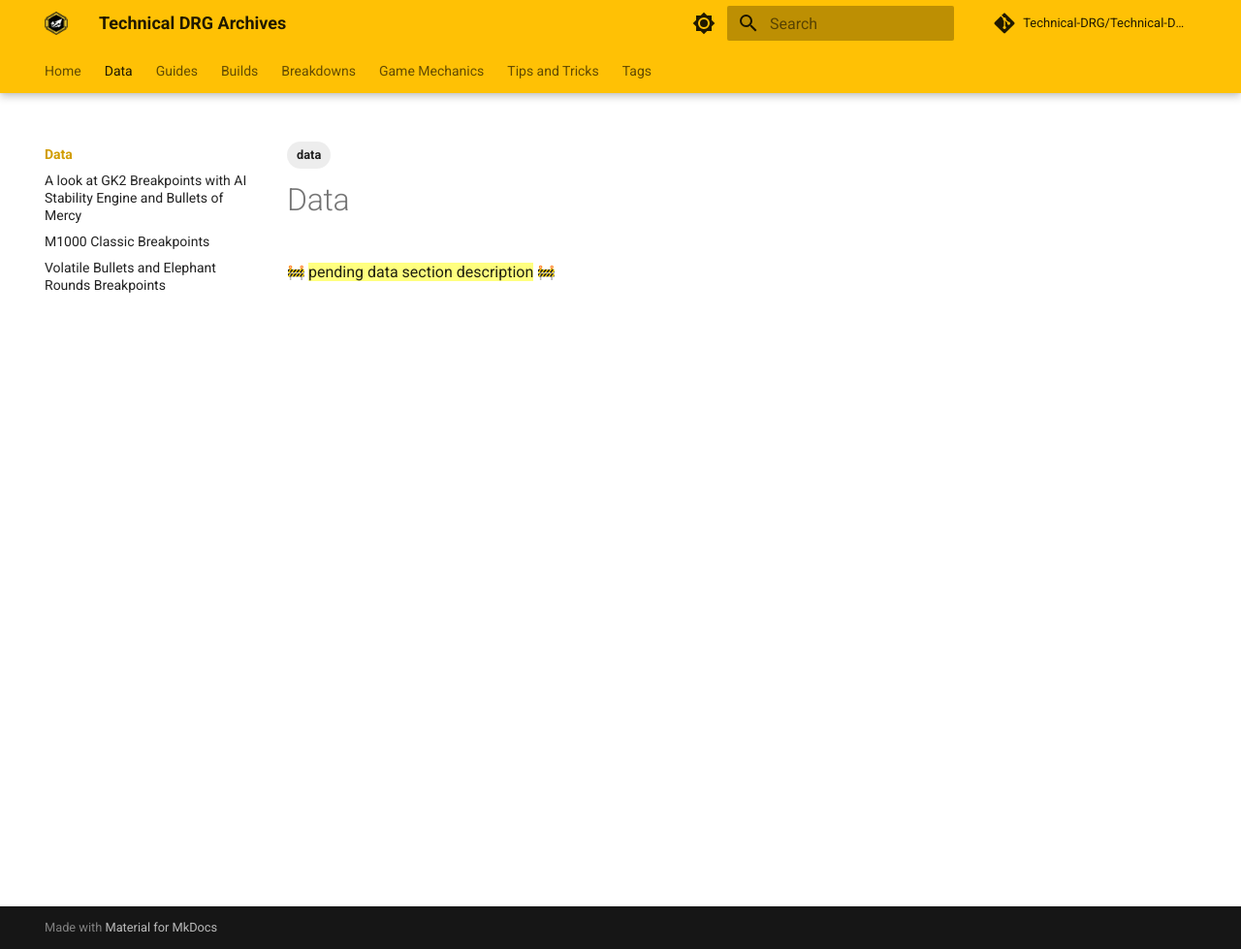
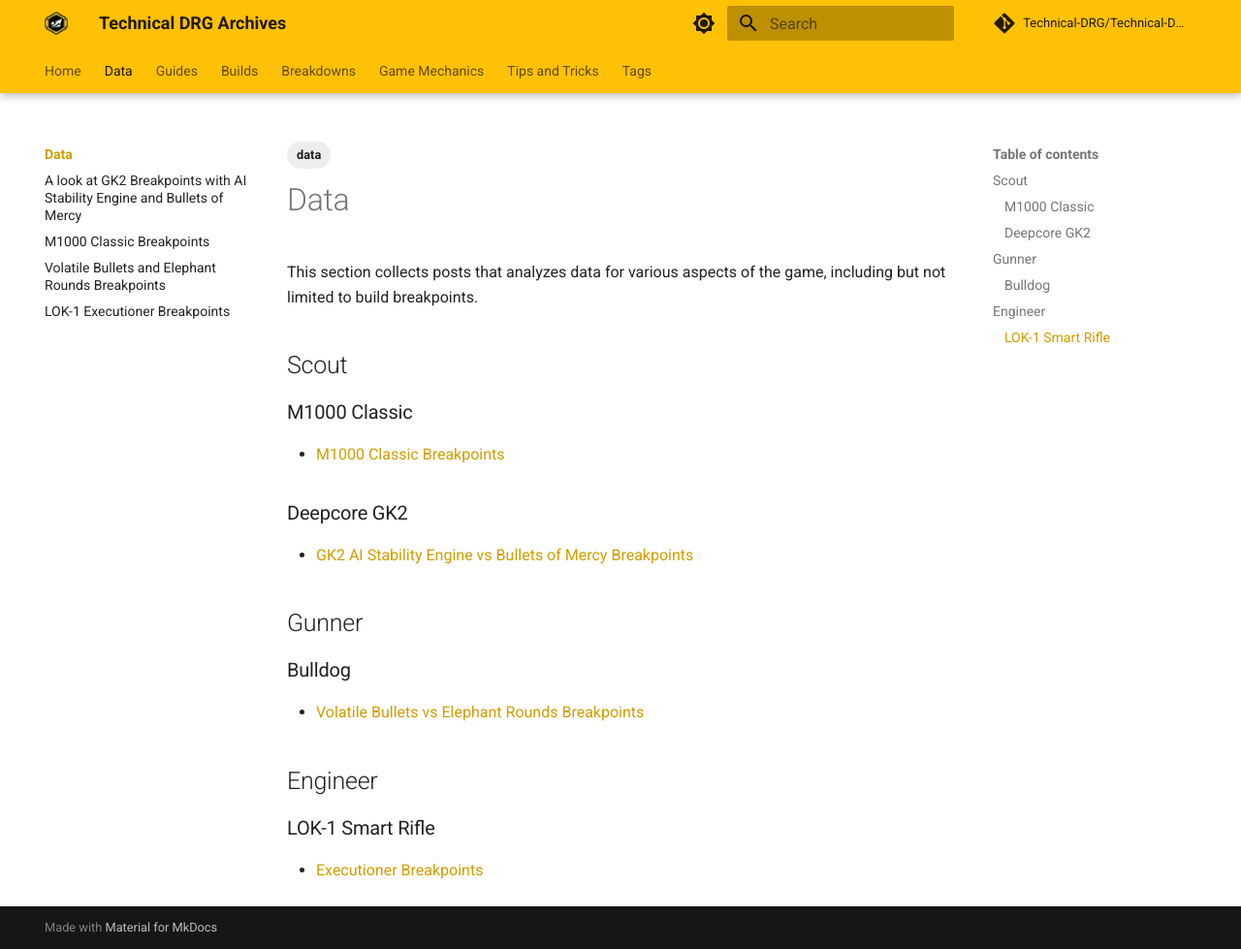
Before and after one commit to Technical-DRG/Technical-DRG-Archives, an MkDocs documentation site: the page built from docs/data/index.md, in a window 1280 px wide and 979 px high. Shown: the whole window at 97% size. Built offline with MkDocs 1.6.1 and Material for MkDocs 9.7.7, drawn with Linux system fonts in a browser that asks for light colours; emoji names are drawn with the system emoji font; comment, search, counter and statistics services are not loaded.

Commit message:
doc(data): add Executioner breakpoints post

```diff
--- a/docs/data/index.md
+++ b/docs/data/index.md
@@ -5,4 +5,27 @@
 
 # Data
 
-:construction: ==pending data section description== :construction:
+This section collects posts that analyzes data for various aspects of the game, including but not
+limited to build breakpoints.
+
+## Scout
+
+### M1000 Classic
+
+- [M1000 Classic Breakpoints](./m1000-classic-breakpoints.md)
+
+### Deepcore GK2
+
+- [GK2 AI Stability Engine vs Bullets of Mercy Breakpoints](./gk2-bp-aise-vs-bom.md)
+
+## Gunner
+
+### Bulldog
+
+- [Volatile Bullets vs Elephant Rounds Breakpoints](./volatile-bullets-vs-elephant-rounds-breakpoints.md)
+
+## Engineer
+
+### LOK-1 Smart Rifle
+
+- [Executioner Breakpoints](./lok1-executioner-breakpoints.md)
--- a/mkdocs.yml
+++ b/mkdocs.yml
@@ -89,6 +89,7 @@
     - A look at GK2 Breakpoints with AI Stability Engine and Bullets of Mercy: data/gk2-bp-aise-vs-bom.md
     - M1000 Classic Breakpoints: data/m1000-classic-breakpoints.md
     - Volatile Bullets and Elephant Rounds Breakpoints: data/volatile-bullets-vs-elephant-rounds-breakpoints.md
+    - LOK-1 Executioner Breakpoints: data/lok1-executioner-breakpoints.md
   - Guides:
     - guides/index.md
     - An Introduction to Modded Difficulties: guides/intro-modded-difficulties.md
```
Also changed, not shown: docs/data/lok1-executioner-breakpoints.md (added, +139 -0 lines).
